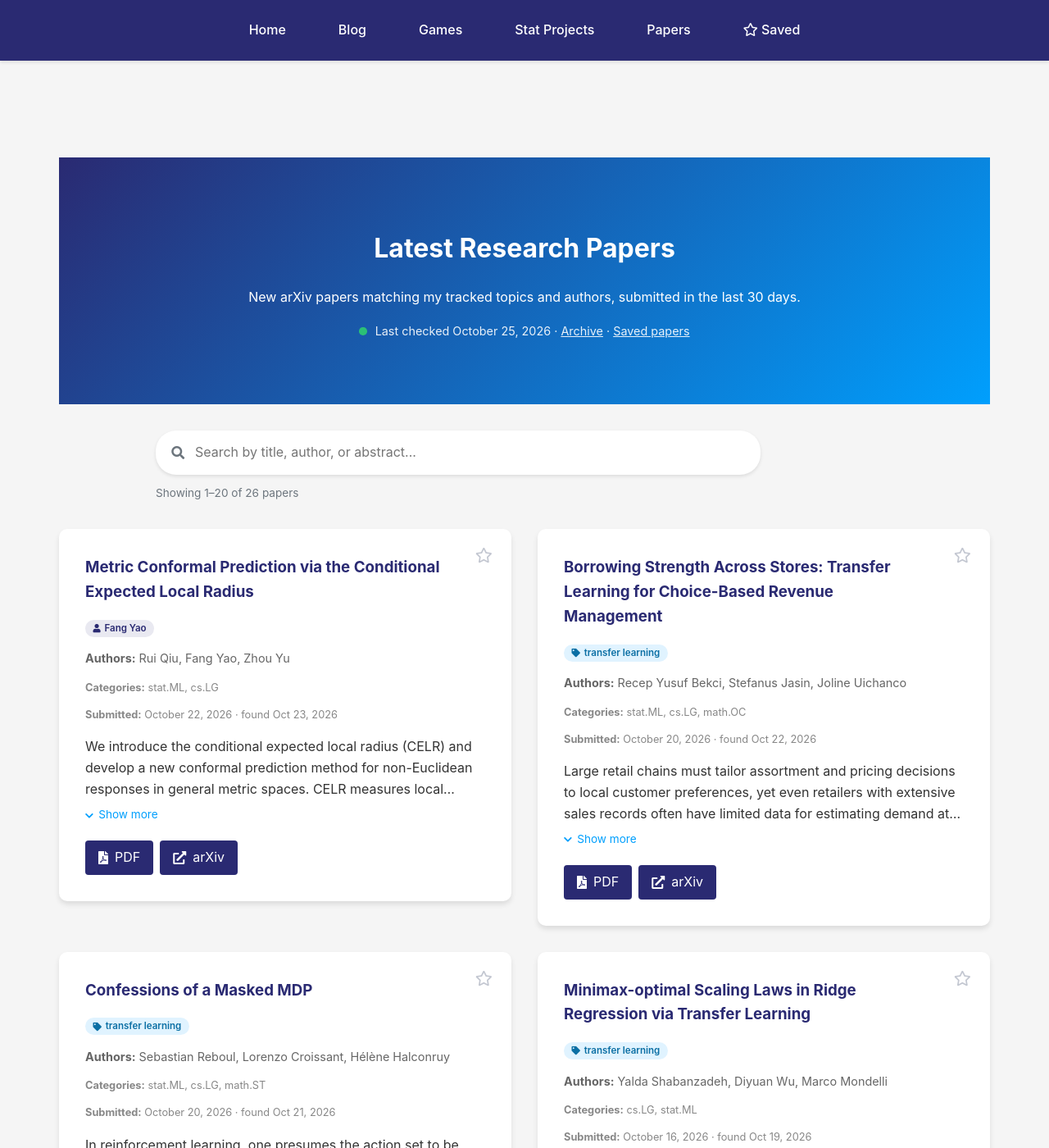
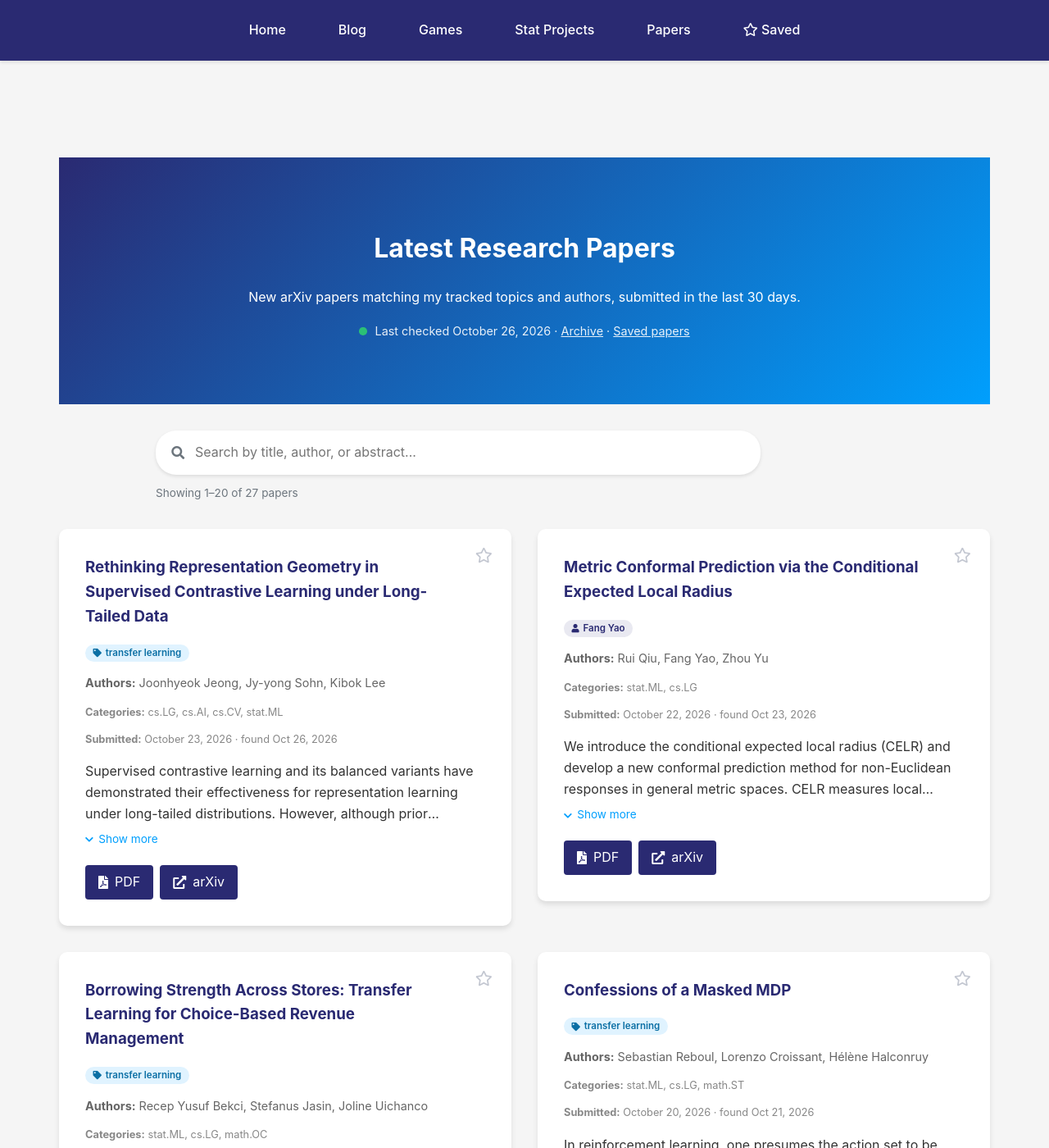
Before and after one commit to kyZhan2002/mypage, a Jekyll site: the page built from papers/index.html, in a window 1280 px wide and 1400 px high. Shown: the whole window at 82% size. Built offline with Jekyll 4.4.1, drawn with Linux system fonts in a browser that asks for light colours; some of the changed text lies outside the part shown.

Commit message:
Update arXiv papers

```diff
--- a/_data/arxiv_cache.json
+++ b/_data/arxiv_cache.json
@@ -1,6 +1,32 @@
 {
-  "last_fetch_timestamp": 1792958467,
+  "last_fetch_timestamp": 1793013392,
   "papers": [
+    {
+      "arxiv_id": "2610.32039",
+      "title": "Rethinking Representation Geometry in Supervised Contrastive Learning under Long-Tailed Data",
+      "authors": [
+        "Joonhyeok Jeong",
+        "Jy-yong Sohn",
+        "Kibok Lee"
+      ],
+      "abstract": "Supervised contrastive learning and its balanced variants have demonstrated their effectiveness for representation learning under long-tailed distributions. However, although prior analyses suggest that their optimal representations may exhibit a regular simplex geometry, whether such a geometry is indeed exhibited remains insufficiently understood. In this work, we present a theoretical framework for these objectives that characterizes whether a regular simplex is formed at the optimum. By applying this to representative objectives, we show that these objectives fail to form a regular simplex at the optimum because they remain dependent on the number of samples per class. Motivated by this analysis, we introduce structural balancing that can be applied to contrastive objectives, and propose a fully balanced contrastive objective that provably forms a regular simplex geometry at its optimum. Both theoretical and empirical results demonstrate that the proposed method yields a more balanced representation space and improves performance on long-tailed recognition and transfer learning tasks.",
+      "published": "October 23, 2026",
+      "published_raw": "2026-10-23T01:30:14Z",
+      "updated_raw": "2026-10-23T01:30:14Z",
+      "categories": [
+        "cs.LG",
+        "cs.AI",
+        "cs.CV",
+        "stat.ML"
+      ],
+      "primary_category": "cs.LG",
+      "pdf_link": "https://arxiv.org/pdf/2610.32039v1",
+      "arxiv_url": "https://arxiv.org/abs/2610.32039v1",
+      "matched_by": [
+        "topic:transfer learning"
+      ],
+      "added_timestamp": 1793013392
+    },
     {
       "arxiv_id": "2610.31336",
       "title": "Metric Conformal Prediction via the Conditional Expected Local Radius",
```
Also changed, not shown: _data/arxiv_archive.json.
